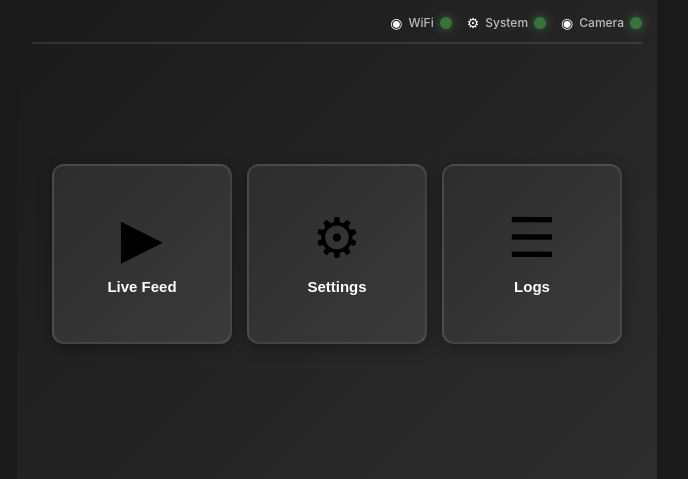
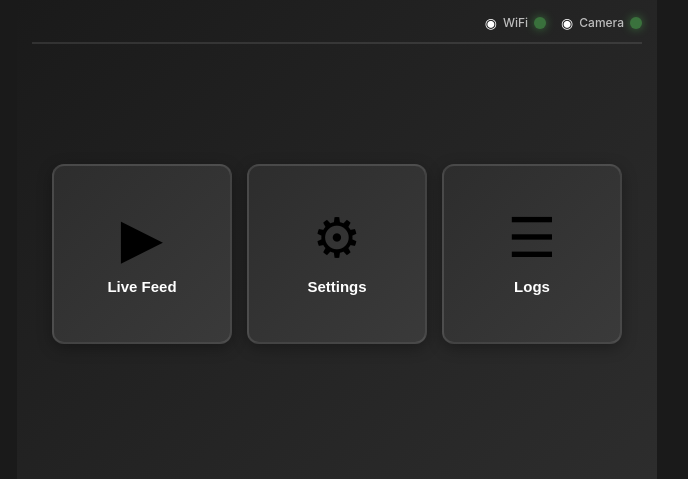
Before and after one commit to tcdd-thesis/tcdd-dev, a Flask app: page / in a window 1280 px wide. Shown: the top 479 px of the page, without its empty margins (303-991 px from the left). Run offline with Flask 3, Linux system fonts and the light colour scheme; some libraries are stand-ins or nearby versions.

Commit message:
fix: Remove backend status indicator from the system status panel

```diff
--- a/frontend/templates/index.html
+++ b/frontend/templates/index.html
@@ -15,11 +15,6 @@
                     <div class="status-item" id="status-wifi">
                         <span class="status-icon">◉</span>
                         <span class="status-label">WiFi</span>
-                        <span class="status-dot dot offline"></span>
-                    </div>
-                    <div class="status-item" id="status-backend">
-                        <span class="status-icon">⚙</span>
-                        <span class="status-label">System</span>
                         <span class="status-dot dot offline"></span>
                     </div>
                     <div class="status-item" id="status-camera">
```
